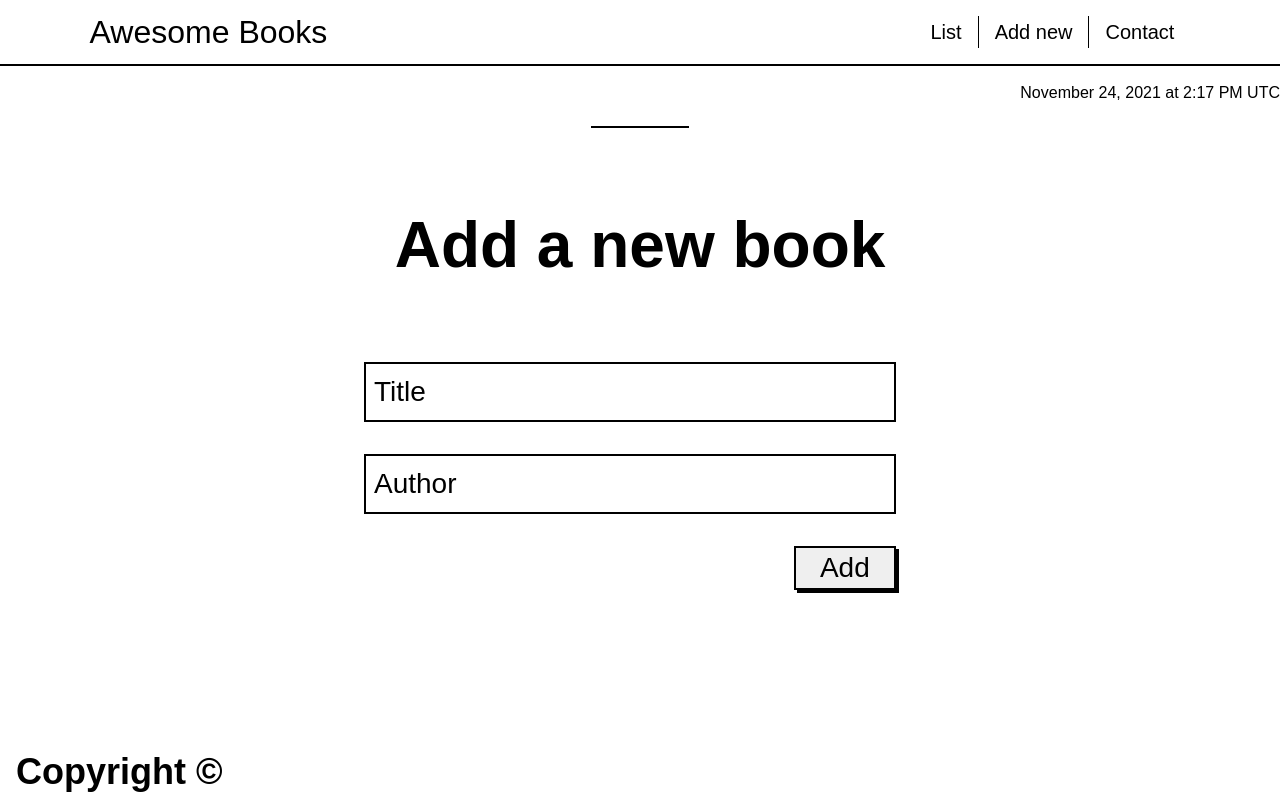
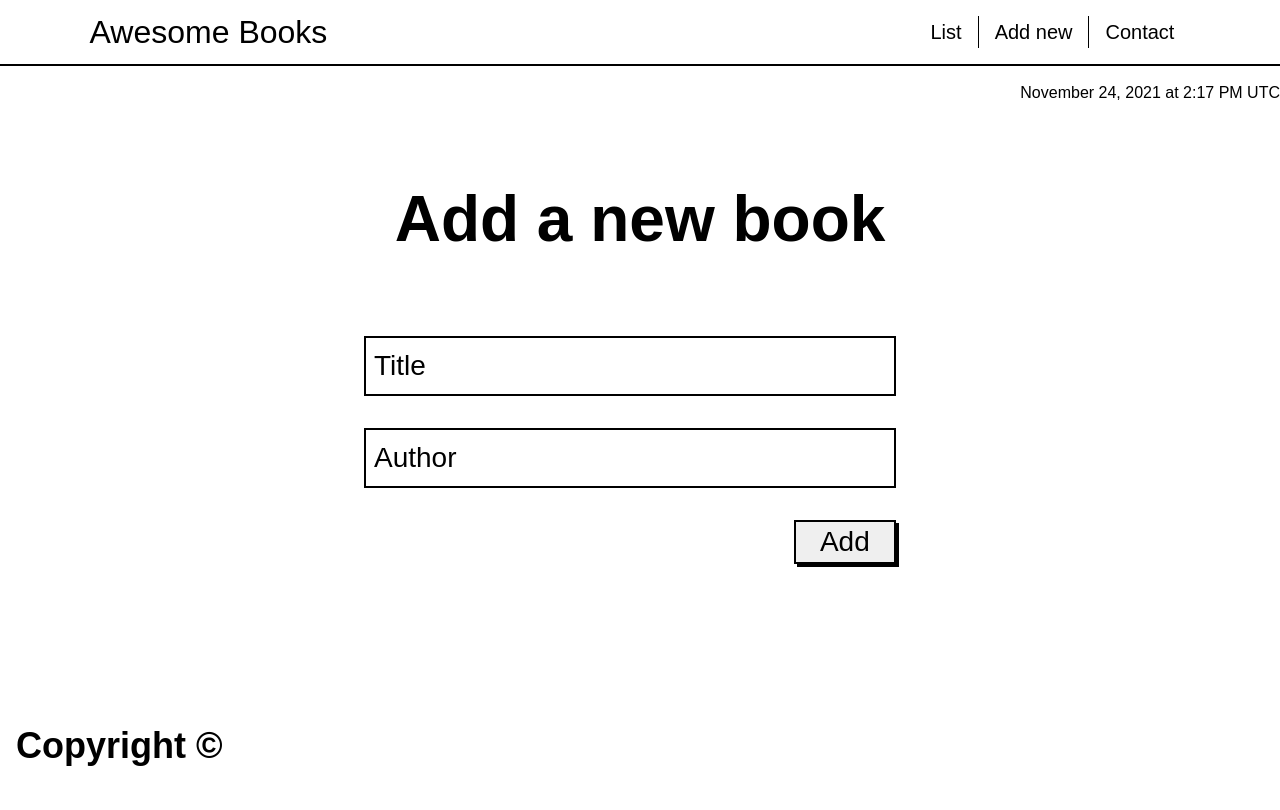
Before and after one commit to koomekevo/Awesome-Books, a website: page index.html in a window 1280 px wide. Drawn offline with Linux system fonts and the light colour scheme; a web font is replaced by a local one.

Commit message:
Fix styling

```diff
--- a/index.html
+++ b/index.html
@@ -24,7 +24,7 @@
           <li><a href="#" id="navContact" onclick="displaySection('contact')">Contact</a></li>
         </ul>
       </nav>
-      <br/>
+      <br />
       <div id="date"></div>
     </div>
 
@@ -33,8 +33,6 @@
       <ul id="book-list">
       </ul>
     </div>
-
-    <div class="line"></div>
 
     <div id="form" class="form">
       <h2>Add a new book</h2>
--- a/style.css
+++ b/style.css
@@ -61,12 +61,6 @@ h2 {
   font-size: 4rem;
   text-align: center;
   margin: 5rem auto;
-}
-
-.line {
-  width: 7.5%;
-  border: 0.05rem solid #000;
-  margin: 1.5rem auto;
 }
 
 form {
```
